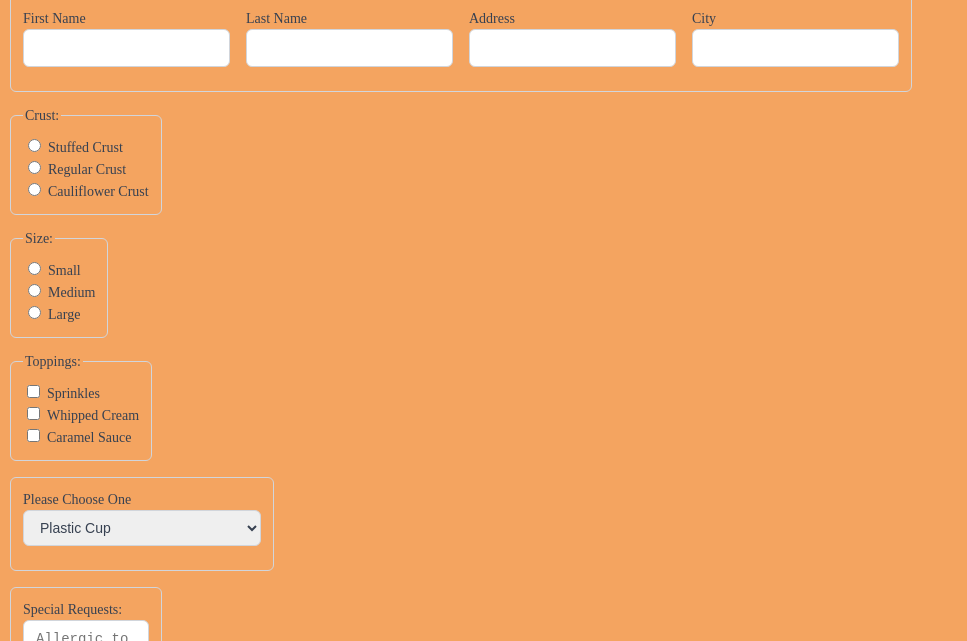
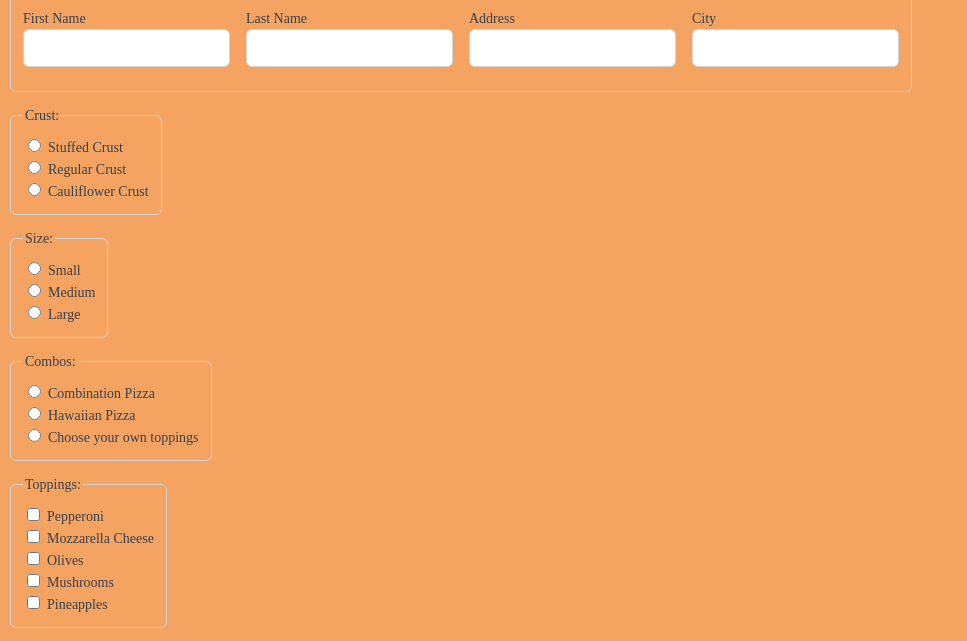
Before and after one commit to MC-30/InputTypes, a plain HTML site: page pizzaria.html in a window 1280 px wide. Shown: the part 99-740 px from the top of the page, without its empty margins (0-967 px from the left). Drawn offline with Linux system fonts and the light colour scheme.

Commit message:
updated commit

```diff
--- a/pizzaria.html
+++ b/pizzaria.html
@@ -63,37 +63,58 @@
                 </div>
             </fieldset>
             <fieldset>
+                <legend>Combos:</legend>
+                <div>
+                    <input type="radio" id="combination" name="Combos">
+                    <label for="combination">Combination Pizza</label>
+                </div>
+                <div>
+                    <input type="radio" id="hawaiian" name="Combos">
+                    <label for="hawaiian">Hawaiian Pizza</label>
+                </div>
+                <div>
+                    <input type="radio" id="makeOwn" name="Combos">
+                    <label for="makeOwn">Choose your own toppings</label>
+                </div>
+            </fieldset>
+            <fieldset>
                 <legend>Toppings:</legend>
                 <div>
-                    <input type="checkbox" id="sprinkles" name="sprinkles" value="sprinkles">
-                    <label for="sprinkles">Sprinkles</label>
+                    <input type="checkbox" id="pepperoni" name="pepperoni" value="pepperoni">
+                    <label for="pepperoni">Pepperoni</label>
                 </div>
                 <div>
-                    <input type="checkbox" id="whippedCream" name="whippedCream" value="whippedCream">
-                    <label for="whippedCream">Whipped Cream</label>
+                    <input type="checkbox" id="cheese" name="cheese" value="cheese">
+                    <label for="cheese">Mozzarella Cheese</label>
                 </div>
                 <div>
-                    <input type="checkbox" id="caramel" name="caramel" value="caramel">
-                    <label for="caramel">Caramel Sauce</label>
+                    <input type="checkbox" id="olives" name="olives" value="olives">
+                    <label for="olives">Olives</label>
+                </div>
+                <div>
+                    <input type="checkbox" id="mushrooms" name="mushrooms" value="mushrooms">
+                    <label for="mushrooms">Mushrooms</label>
+                </div>
+                <div>
+                    <input type="checkbox" id="pineapples" name="pineapples" value="olives">
+                    <label for="pineapples">Pineapples</label>
                 </div>
             </fieldset>
             <fieldset>
                 <div>
-                    <label for="container">Please Choose One</label>
-                    <select name="container" id="container">
-                        <option value="cup">Plastic Cup</option>
-                        <option value="sugar">Sugar Cone</option>
-                        <option value="waffle">Waffle Cone</option>
-                        <option value="dippedWaffle">Chocolate Dipped Waffle Cone</option>
+                    <label for="receive">Please Choose One</label>
+                    <select name="receive" id="receive">
+                        <option value="pickUp">Pick Up</option>
+                        <option value="delivery">Delivery</option>
                     </select>
                 </div>
             </fieldset>
             <fieldset>
                 <label for="SpecialRequests">Special Requests:</label>
-                <textarea id="SpecialRequests" name="Special Requests" rows="4" cols="10" placeholder="Allergic to peanuts, substitutions, etc."></textarea>
+                <textarea id="SpecialRequests" name="Special Requests" rows="4" cols="10" placeholder="Times,Leave at door, etc."></textarea>
             </fieldset>
-            <button type="button" onclick="alert('Free today for our Grand Opening!')">Calculate Cost</button>
-            <button type="submit">Submit Order</button>
+            <button type="button" onclick="alert('Free for the next hour!')">Calculate Cost</button>
+            <button type="submit" onclick="alert('Thank you for ordering a pizza!')">Submit Order</button>
         </form>
     </div>
 </div>
```
